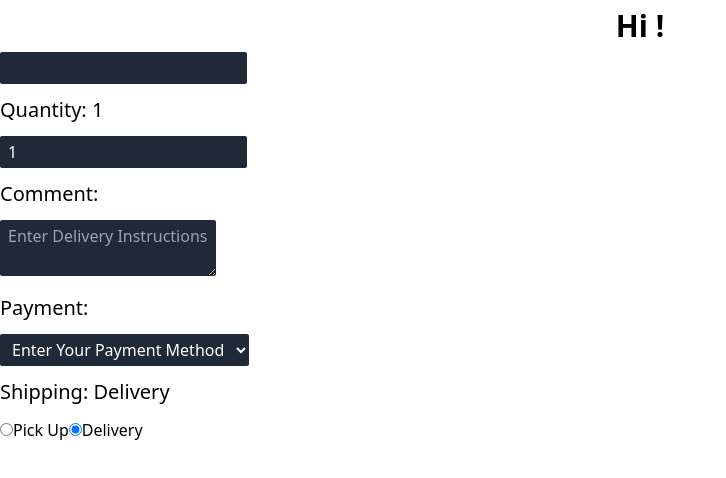
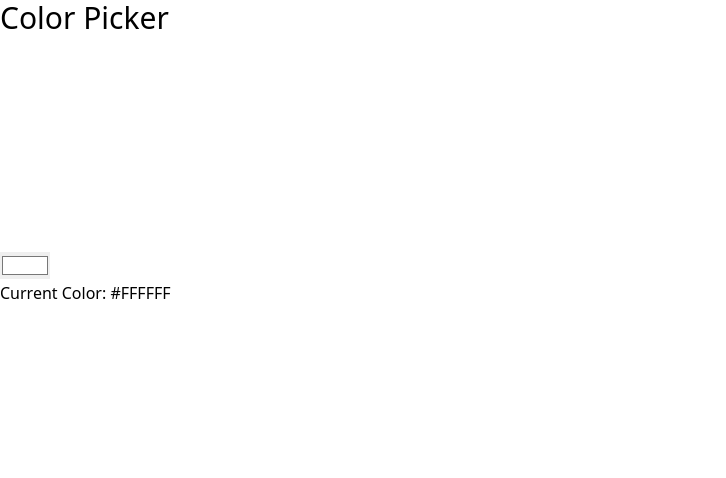
Before and after one commit to radithyaa/React-Brocode, a React (Vite) app: page / in a window 1280 px wide. Shown: the top 478 px of the page, without its empty margins (0-726 px from the left). Built offline with nearby package versions, Linux system fonts and the light colour scheme.

Commit message:
Course 7, Making Form Dynamic input & output with useState()

```diff
--- a/src/App.jsx
+++ b/src/App.jsx
@@ -1,5 +1,4 @@
-import MyComponent from "./MyComponent";
-
+import ColorPicker from "./ColorPicker";
 export default function App() {
-  return <MyComponent />;
+  return <ColorPicker></ColorPicker>;
 }
--- /dev/null
+++ b/src/ColorPicker.jsx
@@ -0,0 +1,18 @@
+import { useState } from "react";
+
+export default function ColorPicker() {
+  const [color, setColor] = useState("#FFFFFF");
+
+  function handleColorChange(event) {
+    setColor(event.target.value);
+  }
+
+  return (
+    <div>
+      <h1 className="text-3xl">Color Picker</h1>
+      <div style={{ backgroundColor: color }} className="w-48 h-48 my-3"></div>
+      <input type="color" value={color} onChange={handleColorChange} />
+      <h1>Current Color: {color}</h1>
+    </div>
+  );
+}
--- a/src/MyComponent.jsx
+++ /dev/null
@@ -1,98 +0,0 @@
-import { useState } from "react";
-
-export default function MyComponent() {
-  const [name, setName] = useState("");
-  const [quantity, setQuantity] = useState("1");
-  const [comment, setComment] = useState("");
-  const [payment, setPayment] = useState("");
-  const [shipping, setShipping] = useState("Delivery");
-
-  function handleNameChange(event) {
-    setName(event.target.value);
-  }
-  function handleQuantityChange(event) {
-    setQuantity(event.target.value);
-  }
-  function handleCommentChange(event) {
-    setComment(event.target.value);
-  }
-  function handlePaymentChange(event) {
-    setPayment(event.target.value);
-  }
-  function handleShippingChange(event) {
-    setShipping(event.target.value);
-  }
-
-  return (
-    <div className="">
-      <h1 className="text-center text-3xl font-semibold flex justify-center items-center py-2">
-        Hi {name}!
-      </h1>
-      <input
-        type="text"
-        onChange={handleNameChange}
-        value={name}
-        className="bg-gray-800 text-white rounded-sm px-2 py-1"
-      ></input>
-      <br />
-      <h1 className="text-center text-xl font-medium flex py-3">
-        Quantity: {quantity}
-      </h1>
-      <input
-        type="number"
-        onChange={handleQuantityChange}
-        value={quantity}
-        className="bg-gray-800 text-white rounded-sm px-2 py-1"
-      ></input>
-      <br />
-      <h1 className="text-center text-xl font-medium flex py-3">
-        Comment: {comment}
-      </h1>
-      <textarea
-        placeholder="Enter Delivery Instructions"
-        type="number"
-        onChange={handleCommentChange}
-        value={comment}
-        className="bg-gray-800 text-white rounded-sm px-2 py-1"
-      ></textarea>
-      <br />
-      <h1 className="text-center text-xl font-medium flex py-3">
-        Payment: {payment}
-      </h1>
-      <select
-        onChange={handlePaymentChange}
-        value={payment}
-        className="bg-gray-800 text-white rounded-sm px-2 py-1"
-      >
-        <option value="">Enter Your Payment Method</option>
-        <option value="Visa">VISA</option>
-        <option value="Master Card">Master Card</option>
-        <option value="BNI">BNI</option>
-        <option value="Mandiri">Mandiri</option>
-      </select>
-      <br />
-      <h1 className="text-center text-xl font-medium flex py-3">
-        Shipping: {shipping}
-      </h1>
-      <label>
-        <input
-          type="radio"
-          value="Pick up"
-          checked={shipping === "Pick Up"}
-          onChange={handleShippingChange}
-        ></input>
-        Pick Up
-      </label>
-      <label>
-        <input
-          type="radio"
-          value="Delivery"
-          checked={shipping === "Delivery"}
-          onChange={handleShippingChange}
-        ></input>
-        Delivery
-      </label>
-      <br />
-    </div>
-  );
-}
```
